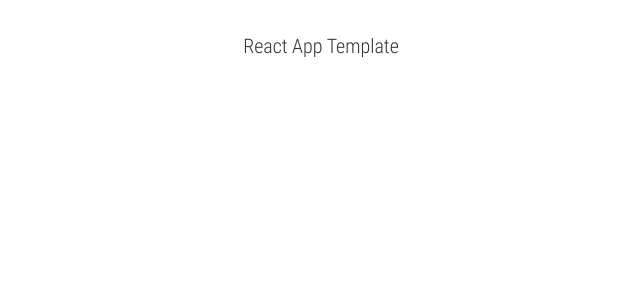
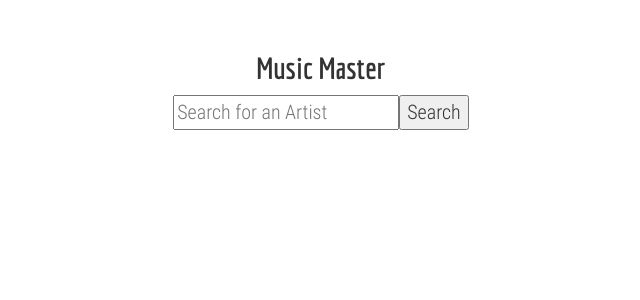
Before and after one commit to SajanJainSJ/music-master, a React (Vite) app: page / in a window 1280 px wide. Shown: the top 300 px of the page, without its empty margins (319-959 px from the left). Built offline with nearby package versions, Linux system fonts and the light colour scheme.

Commit message:
Added Search Bar and Button with Keydown function

```diff
--- a/src/components/App.js
+++ b/src/components/App.js
@@ -1,10 +1,32 @@
 import React, { Component } from "react";
 
 class App extends Component {
+    state = { artistQuery: '' };
+
+    updateArtistQuery = event => {
+        this.setState({ artistQuery: event.target.value });
+    }
+
+    handleKeyPress = event => {
+        if (event.key === 'Enter') {
+            this.searchArtist();
+        }
+    }
+
+    searchArtist = () => {
+        console.log('this.state', this.state);
+    }
 
     render() {
         return (
-            <div>React App Template</div>
+            <div>
+                <h2>Music Master</h2>
+                <input
+                    onChange={this.updateArtistQuery}
+                    onKeyPress={this.handleKeyPress}
+                    placeholder="Search for an Artist" />
+                <button onClick={this.searchArtist}>Search</button>
+            </div>
         )
     }
 }
```
